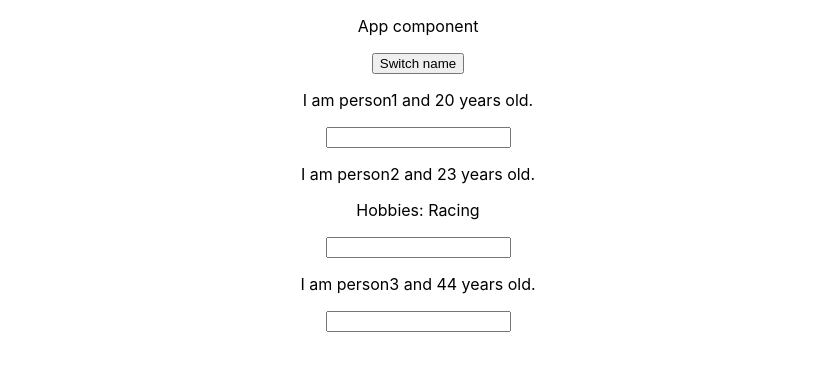
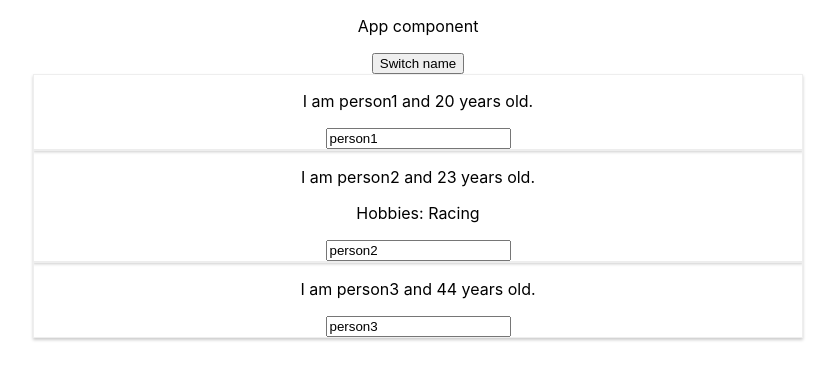
Before and after one commit to Rohitwable/react-comp, a React (Create React App) app: page / in a window 1280 px wide. Shown: the top 380 px of the page, without its empty margins (222-1057 px from the left). Built offline with nearby package versions, Linux system fonts and the light colour scheme.

Commit message:
added css file

```diff
--- /dev/null
+++ b/src/Person/Person.css
@@ -0,0 +1,7 @@
+.Person {
+    width: 60%;
+    margin: auto;
+    box-shadow: 0 2px 3px #ccc;
+    border: 1px solid #eee;
+    text-align: center;
+}
--- a/src/Person/Person.js
+++ b/src/Person/Person.js
@@ -1,4 +1,5 @@
 import React from 'react';
+import './Person.css'
 //ES5 function declaration
 // function person (){
 
@@ -11,10 +12,10 @@ import React from 'react';
 
 const person = (props) => {
     return (
-        <div>
+        <div className="Person">
             <p onClick={props.clicked}>I am {props.name} and {props.age} years old.</p>
             <p>{props.children}</p>
-            <input type="text" onChange={props.changed} />
+            <input type="text" onChange={props.changed} value={props.name} />
         </div>
     )
 }
```
